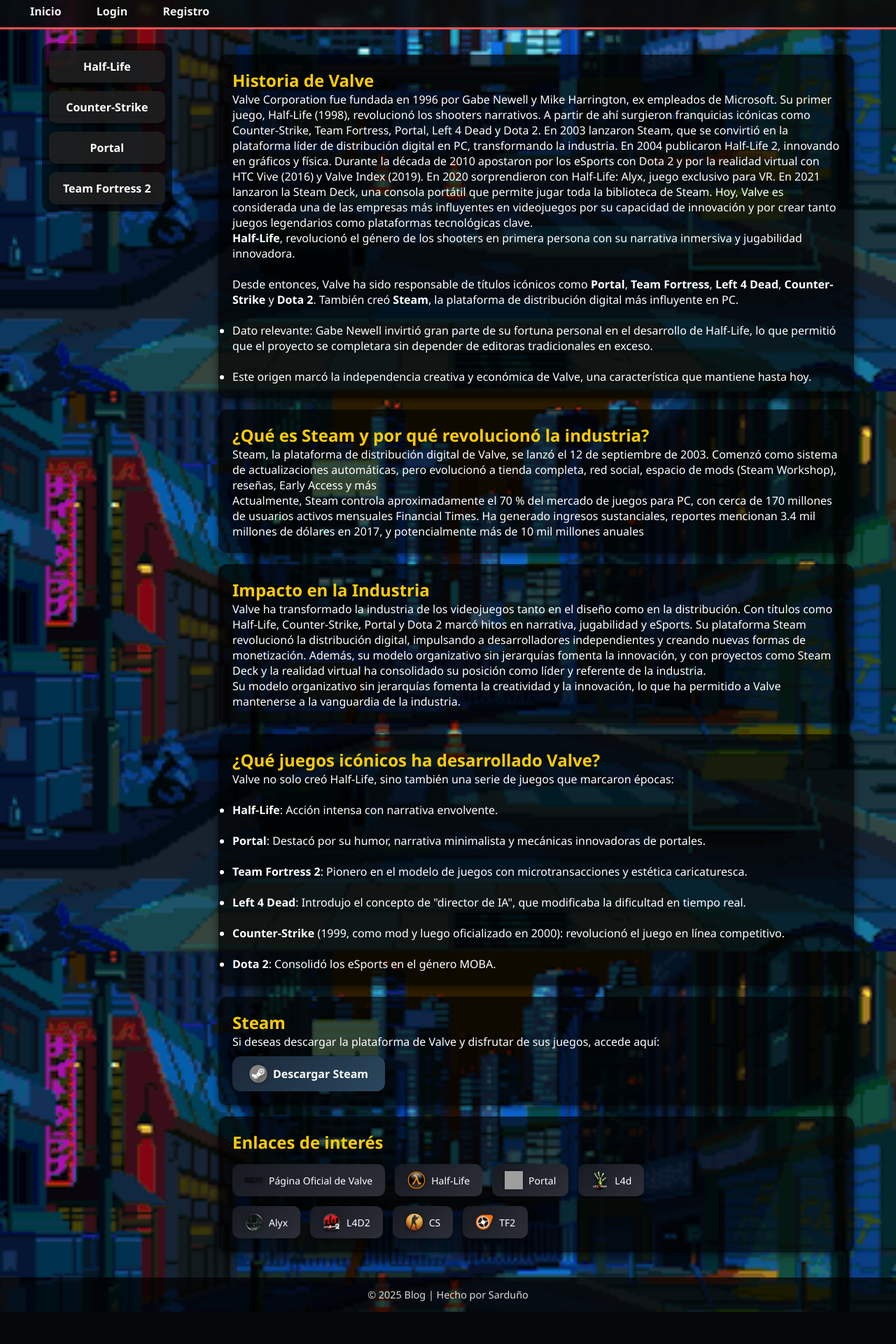
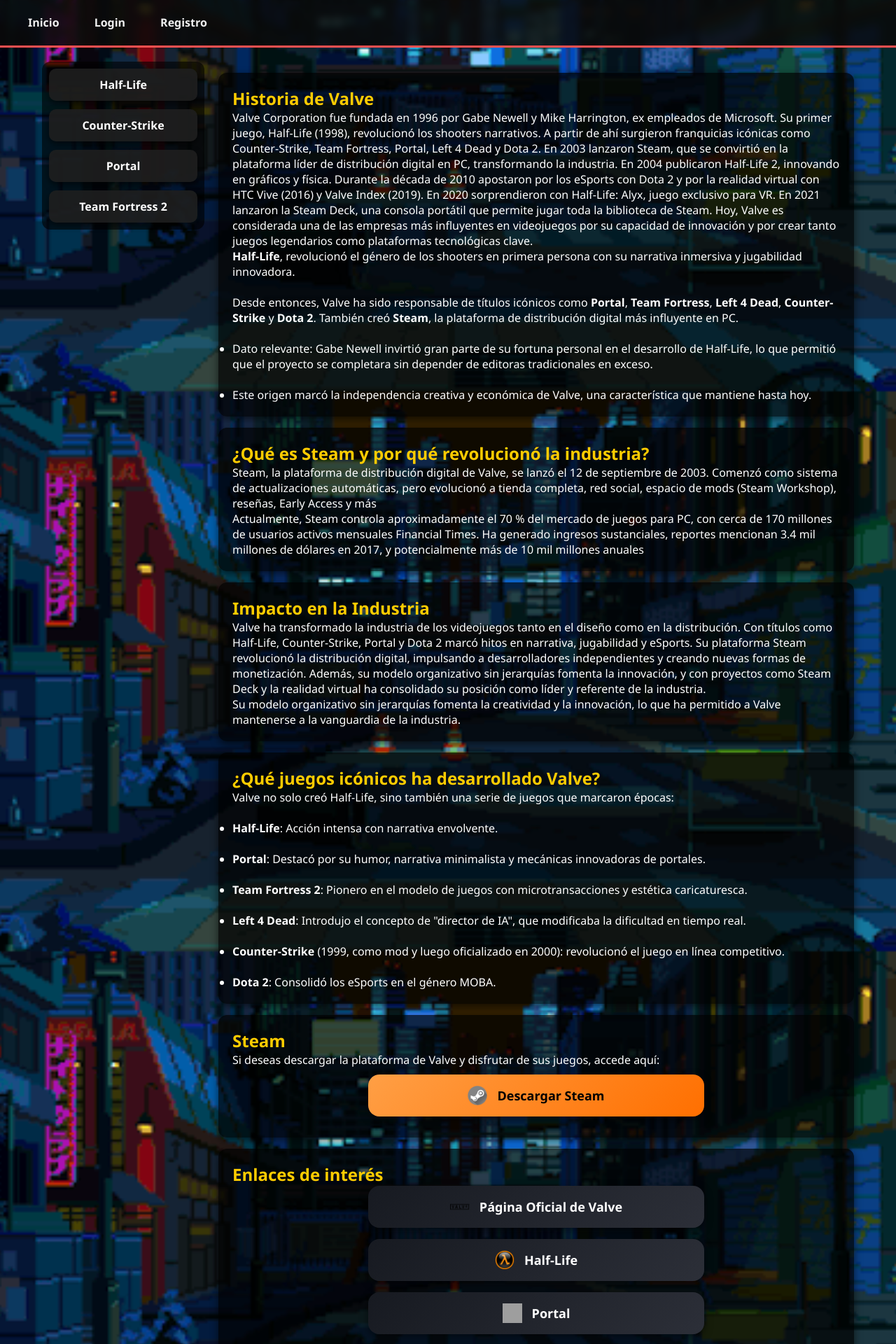
Before and after one commit to TortaCubana707/Echos-of-Valve, a Flask app: page / in a window 1280 px wide. Shown: the part 241-2161 px from the top of the page at 70% size. Before the commit the page ends 2115 px from the top, so only its background shows below. Run offline with Flask 3, Linux system fonts and the light colour scheme; grey boxes are pictures that could not be loaded.

Commit message:
Mejoras moviles

```diff
--- a/static/style.css
+++ b/static/style.css
@@ -106,14 +98,19 @@
     backdrop-filter: blur(6px);
 }
 
+.nav-left, .nav-right {
+    display: flex;
+    flex-wrap: wrap;
+    gap: 10px;
+}
+
 .nav-left a, .nav-right a {
     color: #f0f0f0;
     text-decoration: none;
     font-weight: bold;
-    padding: 10px 18px;
+    padding: 10px 20px;
     border-radius: 20px;
     transition: all 0.3s ease;
-    margin: 0 5px;
 }
 
 .nav-left a:hover, .nav-right a:hover {
@@ -156,16 +154,17 @@
     max-width: 1200px;
     margin: auto;
     flex: 1;
+    flex-wrap: nowrap;
 }
 
 main aside {
     display: flex;
     flex-direction: column;
-    width: 20%;
+    width: 25%;
 }
 
 main div {
-    width: 80%;
+    width: 70%;
 }
 
 /* ================================ */
@@ -180,13 +179,16 @@
     border-radius: 12px;
     animation: fadeIn 1s ease;
     color: #fff;
+    width: 100%;
+    max-width: 300px;
+    margin: 0 auto;
 }
 
 #menuAside h3 {
     text-align: center;
     color: #ffcc00;
     margin-bottom: 12px;
-    font-size: 1.2rem;
+    font-size: clamp(1rem, 2vw, 1.2rem);
     letter-spacing: 1px;
     text-shadow: 0 0 6px #ffcc00;
 }
@@ -201,6 +203,8 @@
     text-align: center;
     transition: all 0.3s ease-in-out;
     box-shadow: 0 4px 10px rgba(0,0,0,0.6);
+    white-space: nowrap;
+    width: 100%;
 }
 
 #menuAside a:hover {
@@ -210,247 +214,213 @@
     box-shadow: 0 8px 20px rgba(255,204,0,0.6);
 }
 
+#menuAside a .icon {
+    width: clamp(22px, 5vw, 26px);
+    height: clamp(22px, 5vw, 26px);
+    margin-right: 10px;
+}
+
 /* ================================ */
 /*      FORMULARIOS / LOGIN          */
 /* ================================ */
 .form-container {
     background: rgba(0, 0, 0, 0.85);
-    padding: 30px 40px;
+    padding: clamp(20px, 4vw, 40px);
     border-radius: 20px;
     box-shadow: 0px 8px 20px rgba(0,0,0,0.5);
-    width: 350px;
+    width: 100%;
+    max-width: 350px;
     margin: 100px auto;
     text-align: center;
 }
 
-.form-container h2 { color: #FFD700; margin-bottom: 20px; font-size: 24px; }
+/* ================================ */
+/*        BOTONES MEJORADOS         */
+/* ================================ */
+.btn-container {
+    display: flex;
+    flex-direction: column;
+    gap: 16px;
+    align-items: center;
+    width: 100%;
+}
 
-.form-group { margin-bottom: 20px; text-align: left; }
+button, .btn-link, .btn-download {
+    display: flex;
+    align-items: center;
+    justify-content: center;
+    width: 90%;
+    max-width: 480px;
+    min-width: 300px;
+    padding: 16px 24px;
+    border-radius: 16px;
+    font-weight: bold;
+    font-size: clamp(16px, 1.5vw, 18px);
+    text-decoration: none;
+    cursor: pointer;
+    position: relative;
+    overflow: hidden;
+    transition: all 0.3s ease;
+    box-shadow: 0 4px 12px rgba(0,0,0,0.5);
+}
 
-.form-group label {
-    display: block;
-    font-weight: bold;
-    margin-bottom: 5px;
+button, .btn-download {
+    background: linear-gradient(135deg, #ff9f45, #ff6f00);
+    color: #000;
+}
+
+.btn-link {
+    background: linear-gradient(135deg, #171a21, #2c2f38);
     color: #fff;
 }
 
-.form-group input {
-    width: 100%;
-    padding: 10px;
-    border: none;
-    border-radius: 8px;
-    outline: none;
-    font-size: 14px;
+button:hover, .btn-download:hover {
+    background: linear-gradient(135deg, #ffd966, #ffcc00);
+    transform: scale(1.08) translateY(-2px);
+    box-shadow: 0 8px 20px rgba(255,204,0,0.8), 0 0 12px rgba(255,159,69,0.9);
 }
 
-button {
-    width: 100%;
-    background: #FFD700;
-    color: #000;
-    padding: 12px;
-    font-size: 16px;
-    border: none;
-    border-radius: 10px;
-    cursor: pointer;
-    transition: background 0.3s ease;
+.btn-link:hover {
+    background: linear-gradient(135deg, #66c0f4, #00aaff);
+    transform: scale(1.08) translateY(-2px);
+    box-shadow: 0 6px 18px rgba(0,170,255,0.7), 0 0 10px rgba(102,192,244,0.7);
 }
 
-button:hover { background: #ffcc00; }
-
-/* ================================ */
-/*      PIE DE PÁGINA / FOOTER       */
-/* ================================ */
-footer {
-    background: rgba(0,0,0,0.7);
-    text-align: center;
-    padding: 15px;
-    color: #ddd;
-    font-size: 0.9em;
-    margin-top: auto;
-}
-
-/* ================================ */
-/*           COMENTARIOS             */
-/* ================================ */
-.comentarios-lista {
-    margin-top: 20px;
-    display: flex;
-    flex-direction: column;
-    gap: 12px;
-}
-
-.comentario {
-    background: rgba(0,0,0,0.65);
-    padding: 12px;
-    border-radius: 10px;
-    box-shadow: 0 4px 10px rgba(0,0,0,0.5);
-    transition: all 0.3s ease-in-out;
-    color: #fff;
-}
-
-.comentario:hover {
-    transform: translateY(-3px);
-    box-shadow: 0 8px 15px rgba(255,204,0,0.5);
-}
-
-/* ================================ */
-/*          FLASH MESSAGES           */
-/* ================================ */
-.flash-messages {
-    background: #ff5050;
-    color: #fff;
-    padding: 12px 20px;
-    border-radius: 8px;
-    margin: 15px auto;
-    max-width: 500px;
-    text-align: center;
-    animation: fadeIn 0.5s ease;
-    box-shadow: 0 4px 12px rgba(0,0,0,0.6);
-}
-
-/* ================================ */
-/*             RESPONSIVE            */
-/* ================================ */
-@media (max-width: 720px) {
-    main { flex-direction: column; }
-    main aside, main div { width: 100%; }
-    nav.main-nav { flex-direction: column; gap: 10px; }
-}
-
-/* ================================ */
-/*             ANIMACIONES           */
-/* ================================ */
-@keyframes fadeIn {
-    from { opacity: 0; transform: translateY(10px); }
-    to { opacity: 1; transform: translateY(0); }
-}
-
-/* =================================== */
-/*        Botón de descarga pro        */
-/* =================================== */
-
-.btn-download {
-    display: inline-flex;
-    align-items: center;
-    background: linear-gradient(135deg, #1b2838, #2a475e);
-    color: #fff;
-    font-weight: bold;
-    padding: 12px 24px;
-    margin-top: 10px;
-    border-radius: 12px;
-    text-decoration: none;
-    position: relative;
-    overflow: hidden;
-    box-shadow: 0 4px 15px rgba(0,0,0,0.3);
-    transition: all 0.4s ease;
-}
-
-/* Gradiente animado en hover */
-.btn-download::before {
-    content: "";
+button::after, .btn-link::after, .btn-download::after {
+    content: '';
     position: absolute;
     top: -50%;
     left: -50%;
     width: 200%;
     height: 200%;
-    background: linear-gradient(45deg, #66c0f4, #00aaff, #66c0f4, #00aaff);
-    background-size: 400% 400%;
+    background: radial-gradient(circle, rgba(255,255,255,0.2) 0%, transparent 70%);
     opacity: 0;
+    border-radius: inherit;
     transition: opacity 0.4s ease;
-    z-index: 0;
-    border-radius: inherit;
 }
 
-.btn-download:hover::before {
+button:hover::after, .btn-link:hover::after, .btn-download:hover::after {
     opacity: 0.3;
-    animation: gradientShift 4s linear infinite;
 }
 
-@keyframes gradientShift {
-    0% { background-position: 0% 50%; }
-    50% { background-position: 100% 50%; }
-    100% { background-position: 0% 50%; }
+button .icon, .btn-link .icon, .btn-download .icon {
+    width: clamp(24px, 2.2vw, 28px);
+    height: clamp(24px, 2.2vw, 28px);
+    margin-right: 14px;
+    flex-shrink: 0;
+    transition: transform 0.4s ease, filter 0.4s ease;
 }
 
-.btn-download:hover {
-    transform: scale(1.08);
-    box-shadow: 0 8px 25px rgba(0, 170, 255, 0.6), 0 0 12px rgba(102,192,244,0.6);
-    color: #fff;
-    z-index: 1;
-}
-
-/* Botones secundarios */
-.btn-container {
-    display: flex;
-    flex-wrap: wrap;
-    gap: 14px;
-    margin-top: 15px;
-}
-
-.btn-link {
-    display: inline-flex;
-    align-items: center;
-    background: linear-gradient(135deg, #171a21, #2c2f38);
-    color: #fff;
-    padding: 10px 18px;
-    border-radius: 10px;
-    text-decoration: none;
-    font-size: 14px;
-    position: relative;
-    overflow: hidden;
-    box-shadow: 0 3px 10px rgba(0,0,0,0.25);
-    transition: all 0.3s ease;
-}
-
-.btn-link:hover {
-    background: linear-gradient(135deg, #66c0f4, #00aaff);
-    transform: scale(1.09);
-    box-shadow: 0 6px 20px rgba(0,170,255,0.5), 0 0 10px rgba(102,192,244,0.5);
-    color: #fff;
-}
-
-/* Iconos */
-.icon {
-    width: 26px;
-    height: 26px;
-    margin-right: 8px;
-    vertical-align: middle;
-    filter: drop-shadow(0 0 2px rgba(0,0,0,0.5));
-    transition: transform 0.3s ease, filter 0.3s ease;
-}
-
-.btn-link:hover .icon,
-.btn-download:hover .icon {
-    transform: rotate(15deg) scale(1.3);
-    filter: drop-shadow(0 0 8px rgba(0,170,255,0.8));
-}
-
-/* Ripple effect al hacer clic */
-.btn-download:active::after,
-.btn-link:active::after {
-    content: '';
-    position: absolute;
-    width: 100%;
-    height: 100%;
-    top: 0; left: 0;
-    background: rgba(255,255,255,0.2);
-    border-radius: inherit;
-    animation: ripple 0.4s ease-out;
-}
-
-@keyframes ripple {
-    0% { transform: scale(0); opacity: 0.6; }
-    100% { transform: scale(2.5); opacity: 0; }
-}
-
-/* Animación de "pulse" al pasar el mouse */
-.btn-download:hover,
-.btn-link:hover {
-    animation: pulse 0.6s ease-in-out;
+button:hover .icon, .btn-link:hover .icon, .btn-download:hover .icon {
+    transform: scale(1.3) rotate(15deg);
+    filter: drop-shadow(0 0 8px rgba(255,204,0,0.9));
 }
 
 @keyframes pulse {
-    0% { transform: scale(1); }
-    50% { transform: scale(1.05); }
-    100% { transform: scale(1); }
+    0% { box-shadow: 0 4px 12px rgba(255,204,0,0.5); }
+    50% { box-shadow: 0 8px 20px rgba(255,204,0,0.8); }
+    100% { box-shadow: 0 4px 12px rgba(255,204,0,0.5); }
 }
+
+button:hover, .btn-download:hover, .btn-link:hover {
+    animation: pulse 1.5s infinite;
+}
+
+.btn-download {
+    margin: 10px auto;
+    justify-content: center;
+    text-align: center;
+    display: flex;
+}
+
+.btn-container a {
+    margin: 0 auto;
+}
+
+/* ================================ */
+/*      RESPONSIVE / MEDIOS         */
+/* ================================ */
+
+/* Pantallas medianas / PC y tablets */
+@media (max-width: 1024px) {
+    main {
+        flex-direction: column;
+        padding: 20px;
+        gap: 15px;
+        align-items: center; /* centra todo */
+    }
+
+    main aside, main div {
+        width: 100%;
+        max-width: 100%;
+        margin: 0 auto;
+    }
+
+    button, .btn-link, .btn-download {
+        max-width: 100%;
+    }
+}
+
+/* Para pantallas pequeñas y móviles */
+@media (max-width: 768px) {
+
+    /* Centrar todo el main y los aside */
+    main {
+        flex-direction: column;
+        align-items: center;
+        padding: 20px;
+        gap: 20px;
+    }
+
+    main aside {
+        width: 95%;
+        max-width: 420px; /* un poco más ancho */
+        margin: 0 auto;
+    }
+
+    /* Menú lateral centrado y ancho del botón mayor */
+    #menuAside {
+        width: 100%;
+        max-width: 420px; /* ampliar ancho total */
+        margin: 0 auto;
+        text-align: center;
+    }
+
+    #menuAside a {
+        display: block;
+        width: 100%;          /* ocupa todo el contenedor */
+        max-width: 400px;     /* ancho máximo de botón */
+        padding: 14px 20px;   /* más espacio interno */
+        margin: 8px auto;     /* centrado horizontal */
+        text-align: center;   /* centra el texto */
+        white-space: normal;  /* permite que el texto haga wrap */
+        font-size: clamp(14px, 4vw, 18px); /* tamaño adaptable */
+        box-sizing: border-box;
+    }
+
+    /* Centrar botones de enlaces de interés */
+    .btn-container {
+        display: flex;
+        flex-direction: column;
+        align-items: center;  /* centra los botones */
+        width: 100%;
+        max-width: 420px;
+        gap: 16px;
+        margin: 0 auto;
+    }
+
+    button, .btn-link, .btn-download {
+        width: 100%;
+        max-width: 400px;     /* ancho máximo de botón */
+        text-align: center;   /* centra el texto */
+        padding: clamp(14px, 3vw, 18px);
+        margin: 8px auto;     /* centrado horizontal */
+        box-sizing: border-box;
+    }
+
+    button .icon, .btn-link .icon, .btn-download .icon {
+        width: clamp(24px, 5vw, 28px);
+        height: clamp(24px, 5vw, 28px);
+        margin-right: 12px;
+    }
+}
--- a/templates/base.html
+++ b/templates/base.html
@@ -11,9 +11,9 @@
 
     <header class="site-header">
     <h1 class="main-title">
-        <img src="/static/img/star-icon.png" alt="Star" class="title-icon">
+        <img src="/static/img/star-icon.gif" alt="Star" class="title-icon">
         Echoes of V a l v e
-        <img src="/static/img/star-icon.png" alt="Star" class="title-icon">
+        <img src="/static/img/star-icon.gif" alt="Star" class="title-icon">
     </h1>
     {% block header %}{% endblock %}
 </header>
```
Also changed, not shown: other parts of static/style.css (+13 -20 lines), templates/juego.html (+5 -5 lines), static/img/FondoPortal.jpg, static/img/star-icon.gif (added), static/img/star-icon.png (deleted).
